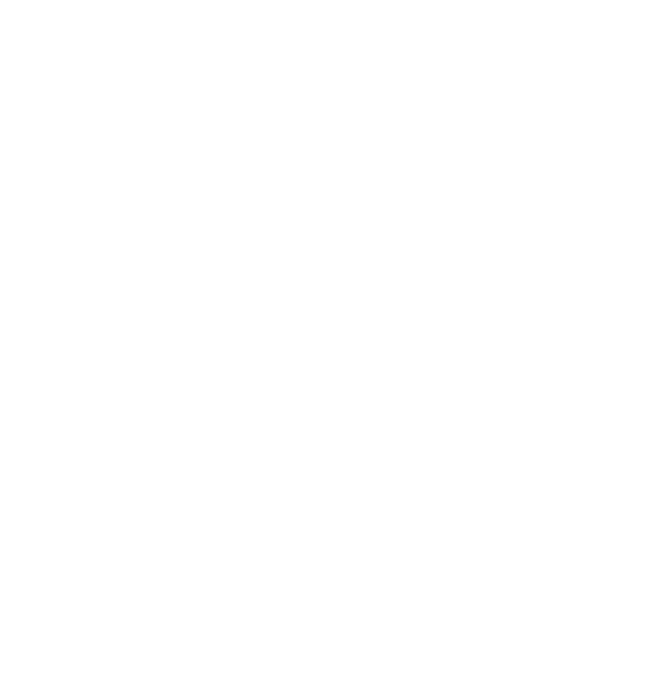
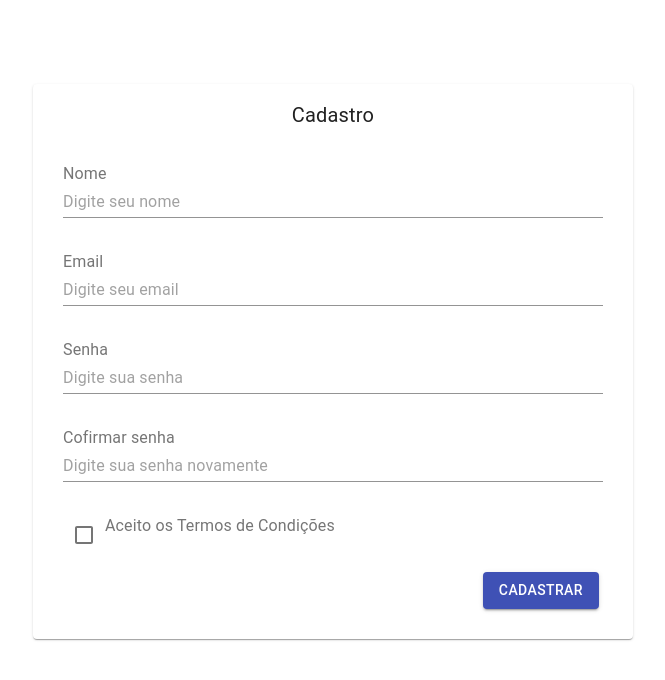
Before and after one commit to henriqdsvlima/control-app, a React (Create React App) app in the folder frontend/: page /signup in a window 1280 px wide. Shown: the top 680 px of the page, without its empty margins (307-972 px from the left). Built offline with nearby package versions, Linux system fonts and the light colour scheme.

Commit message:
fix router

```diff
--- a/frontend/src/modules/auth/Auth.js
+++ b/frontend/src/modules/auth/Auth.js
@@ -2,10 +2,6 @@
 import { Paper, Grid, makeStyles, Input, Typography, Button,} from '@material-ui/core'
 import styles from './styles'
 import { Link } from 'react-router-dom';
-
-import App from '../home/App'
-import Auth from './Auth'
-import Cadastro from './SignUp'
 
 const componentStyles = makeStyles(styles)
 
@@ -70,14 +66,19 @@
                     <Grid
                         item
                     >
+                        <Link
+                          to="/signup"
+                        >
                             <Button className={classes.buttonRegister}
                                 color="primary"
                                 size="small"
                             >
-                        <Link href="/singup"  />
-
                                 Cadastra-se
                             </Button>
+                        </Link>
+                        <Link
+                            to="/app"
+                        >
                             <Button
                                 variant="contained"
                                 color="primary"
@@ -85,6 +86,7 @@
 
                                 Acessar
                             </Button>
+                        </Link>
                     </Grid>
                 </Grid>
             </Grid>
--- a/frontend/src/modules/auth/Routes.jsx
+++ b/frontend/src/modules/auth/Routes.jsx
@@ -5,7 +5,7 @@
 
 import App from '../home/App'
 import Auth from './Auth'
-import Cadastro from './SignUp'
+import Cadastro from './signUp'
 
 const PrivateRoute = ({component: Component, ...rest}) =>(
     <Route {...rest} render={props =>(
@@ -17,13 +17,22 @@
     )} />
 );
 
+// const AuthRouter = ({ ...rest }) =>  (
+//     <Route {...rest} render={props =>
+//         (
+//          <Redirect to="/#" />
+//         )
+//     } />
+// )
+
 export default props => {
     return (
         <BrowserRouter>
         <Switch>
-            <Route path="/" exact component={Auth} />
-            <Route path="/singup" component={Cadastro} />
+            <Route path="/auth" exact component={Auth} />
+            <Route path="/signup" component={Cadastro} />
             <PrivateRoute path='/app' component={App} />
+
         </Switch>
         </BrowserRouter>
     )
--- a/frontend/src/modules/auth/signUp.js
+++ b/frontend/src/modules/auth/signUp.js
@@ -1,10 +1,7 @@
 import React  from 'react';
 import { Paper, Grid, makeStyles, Input, Typography, Button, Checkbox} from '@material-ui/core'
 import styles from './styles'
-import App from '../home/App'
-import Auth from './Auth'
-
-
+import { Link } from 'react-router-dom';
 
 const componentStyles = makeStyles(styles)
 const Cadastro = () => {
@@ -44,23 +41,6 @@
                         fullWidth={true}
                     />
                 </Grid>
-{/*                 <Grid
-                    item
-                    xs={12}
-                >
-                    <Typography
-                        className={classes.labelInput}
-                    >
-                        Telefone
-                    </Typography>
-                    <Input
-                        placeholder="Digite seu telefone"
-                        rows={20}
-                        fullWidth={true}
-                        type = "number"
-
-                    />
-                </Grid> */}
                 <Grid
                     item
                     xs={12}
@@ -134,17 +114,20 @@
                     <Grid
                         item
                     >
-
-                        <Button
-                            variant="contained"
-                            color="primary"
+                        <Link
+                            to="/auth"
                         >
+                            <Button
+                                variant="contained"
+                                color="primary"
+                            >
 
 
-                            Cadastrar
+                                Cadastrar
 
 
-                        </Button>
+                            </Button>
+                        </Link>
                     </Grid>
                 </Grid>
             </Grid>
```
Lines whose indentation alone changed are shown as unchanged.
